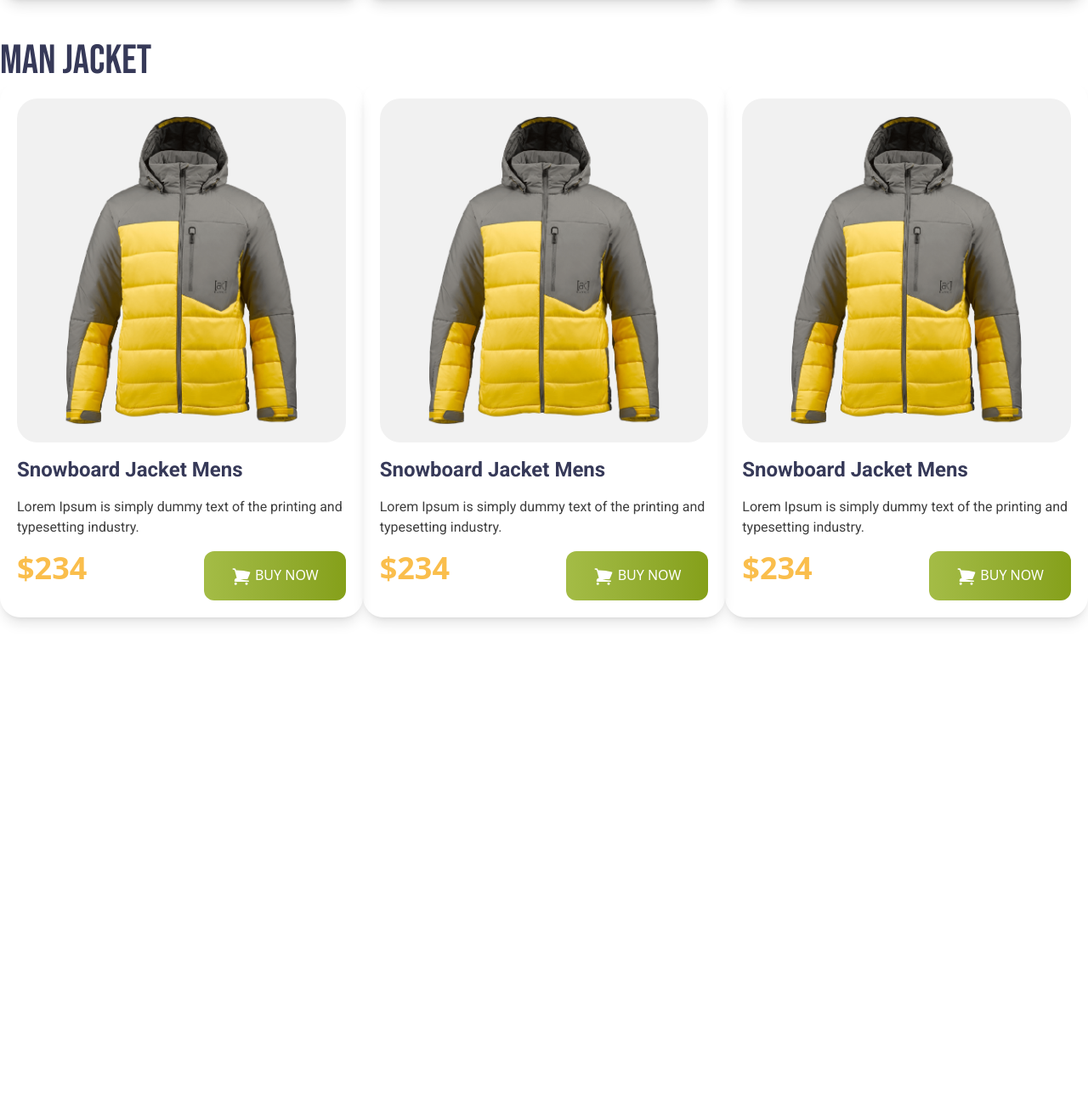
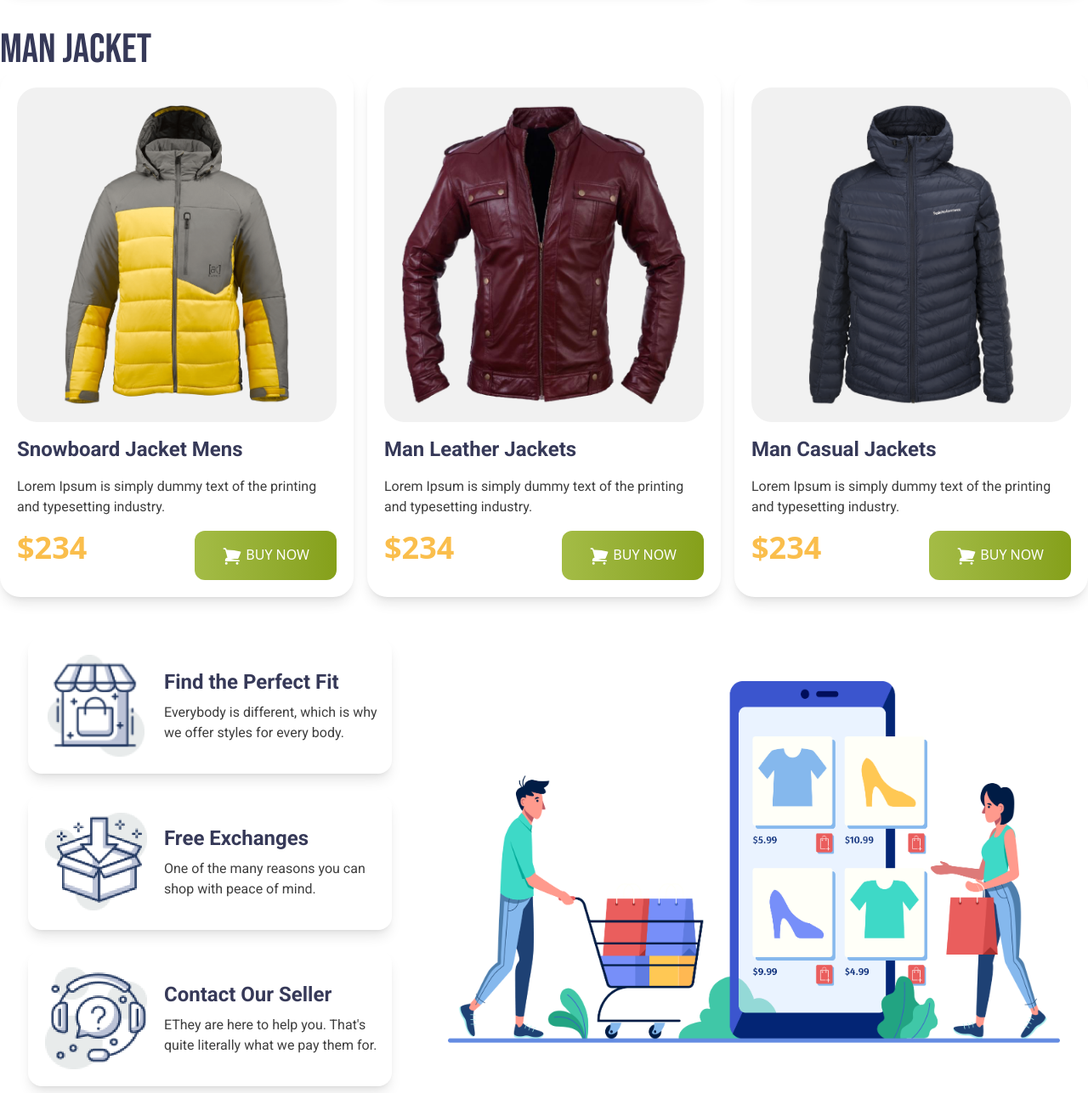
Before and after one commit to asm-ayesha/penguin-fashion-tailwind, a plain HTML site: page index.html in a window 1280 px wide. Shown: the part 1273-2560 px from the top of the page at 85% size. Before the commit the page ends 2048 px from the top, so only its background shows below. Drawn offline with nearby package versions, Linux system fonts and the light colour scheme.

Commit message:
completed design benifites

```diff
--- a/index.html
+++ b/index.html
@@ -68,7 +68,7 @@
             <h3 class="text-5xl uppercase text-[#363958] font-bebas-neue">WoMan Jacket</h3>
 
             <!--woman jacket container -->
-            <div class="grid grid-cols-1 md:grid-cols-2 lg:grid-cols-3">
+            <div class="grid grid-cols-1 md:grid-cols-2 lg:grid-cols-3 gap-x-4">
                 <!-- jecket card 1 -->
                 <div class="p-5  space-y-4 shadow-lg rounded-3xl">
                     <img class="rounded-3xl p-5 bg-[#F1F1F1]" src="images/jacket-1.png" alt="">
@@ -136,7 +136,7 @@
             <h3 class="text-5xl text-[#363958] uppercase font-bebas-neue">Man jacket</h3>
 
             <!-- man jacket container -->
-            <div class="grid grid-cols-1 md:grid-cols-2 lg:grid-cols-3">
+            <div class="grid grid-cols-1 md:grid-cols-2 lg:grid-cols-3 gap-x-4">
                 <!-- card 1 -->
                 <div class="p-5 space-y-4 shadow-lg rounded-3xl ">
                     <img class="rounded-3xl p-5 bg-[#F1F1F1]" src="images/jacket-4.png" alt="">
@@ -164,8 +164,8 @@
 
                 <!-- card 2 -->
                 <div class="p-5 space-y-4 shadow-lg rounded-3xl ">
-                    <img class="rounded-3xl p-5 bg-[#F1F1F1]" src="images/jacket-4.png" alt="">
-                    <h4 class="text-[#363958] text-2xl font-bold font-roboto">Snowboard Jacket Mens</h4>
+                    <img class="rounded-3xl p-5 bg-[#F1F1F1]" src="images/jacket-5.png" alt="">
+                    <h4 class="text-[#363958] text-2xl font-bold font-roboto">Man Leather Jackets</h4>
                     <p class="font-roboto text-[#3E3E3E]">Lorem Ipsum is simply dummy text of the
                         printing and typesetting industry.</p>
 
@@ -188,8 +188,8 @@
 
                 <!-- card 3 -->
                 <div class="p-5 space-y-4 shadow-lg rounded-3xl ">
-                    <img class="rounded-3xl p-5 bg-[#F1F1F1]" src="images/jacket-4.png" alt="">
-                    <h4 class="text-[#363958] text-2xl font-bold font-roboto">Snowboard Jacket Mens</h4>
+                    <img class="rounded-3xl p-5 bg-[#F1F1F1]" src="images/jacket-6.png" alt="">
+                    <h4 class="text-[#363958] text-2xl font-bold font-roboto">Man Casual Jackets</h4>
                     <p class="font-roboto text-[#3E3E3E]">Lorem Ipsum is simply dummy text of the
                         printing and typesetting industry.</p>
 
@@ -212,11 +212,58 @@
             </div>
         </section>
 
+
+        <!-- benefits section -->
+        <section class="my-12 md:flex md:items-center md:justify-around">
+
+            <div class="space-y-6">
+                <!-- 1 -->
+                <div class="flex  shadow-lg rounded-2xl">
+                    <div class="p-5 ">
+                        <img class="w-30 h-30 object-contain" src="icons/house.png" alt="">
+                    </div>
+                    <div class="place-content-center mr-3">
+                        <h3 class="pb-2 font-roboto font-bold text-2xl text-[#363958]">Find the Perfect Fit</h3>
+                        <p class="text-[#3E3E3E] font-roboto w-3xs">Everybody is different, which is why we
+                            offer styles for every body.</p>
+                    </div>
+                </div>
+
+                <!-- 2 -->
+
+                <div class="flex  shadow-lg rounded-2xl">
+                    <div class="p-5 ">
+                        <img class="w-30 h-30 object-contain" src="icons/box.png" alt="">
+                    </div>
+                    <div class="place-content-center mr-3">
+                        <h3 class="pb-2 font-roboto font-bold text-2xl text-[#363958]">Free Exchanges</h3>
+                        <p class="text-[#3E3E3E] font-roboto w-3xs">One of the many reasons you can shop
+                            with peace of mind.</p>
+                    </div>
+                </div>
+
+                <!-- 3 -->
+
+                <div class="flex  shadow-lg rounded-2xl">
+                    <div class="p-5 ">
+                        <img class="w-30 h-30 " src="icons/question.png" alt="">
+                    </div>
+                    <div class="place-content-center mr-3">
+                        <h3 class="pb-2 font-roboto font-bold text-2xl text-[#363958]">Contact Our Seller</h3>
+                        <p class="text-[#3E3E3E] font-roboto w-3xs">EThey are here to help you. That's quite
+                            literally what we pay them for.</p>
+                    </div>
+                </div>
+            </div>
+
+
+            <div>
+                <img class="w-full max-w-180" src="images/shopping.png" alt="">
+            </div>
+        </section>
+
     </main>
 
-    <footer>
-
-    </footer>
 </body>
 
 </html>
```
